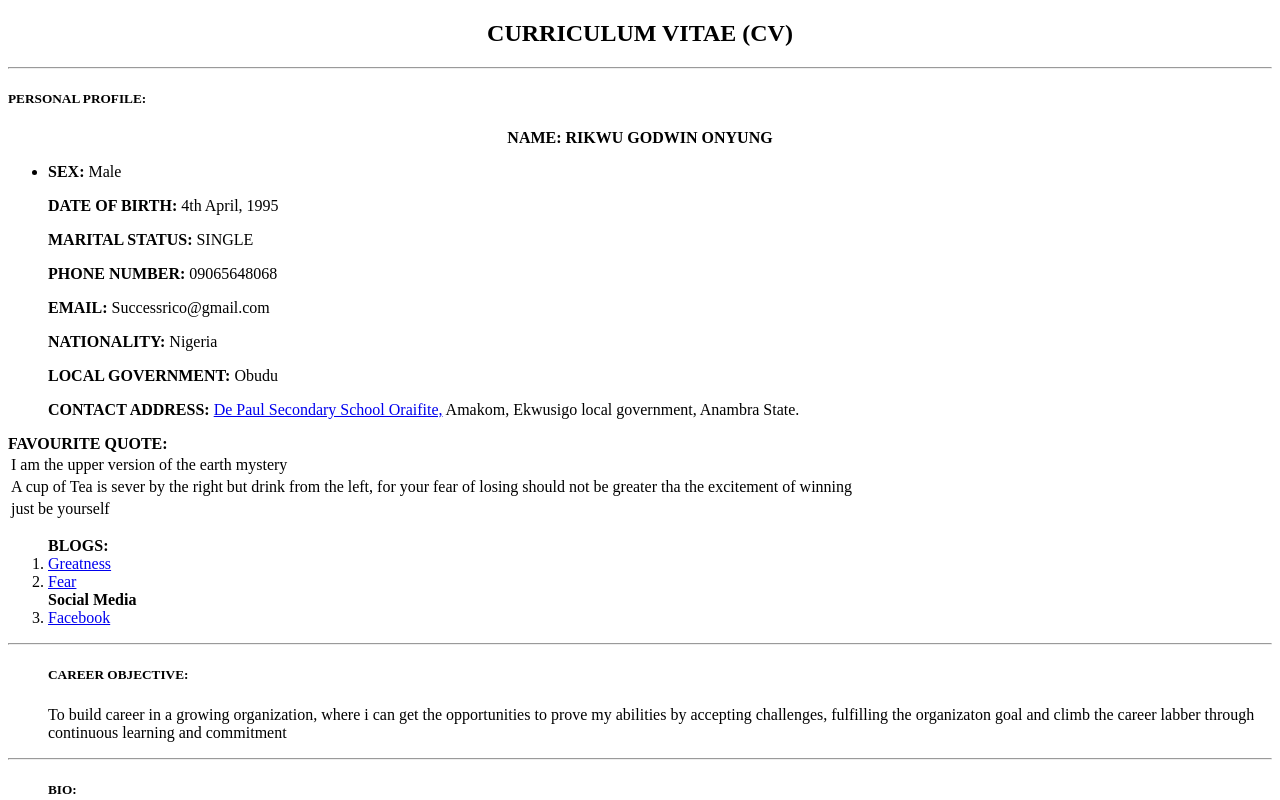
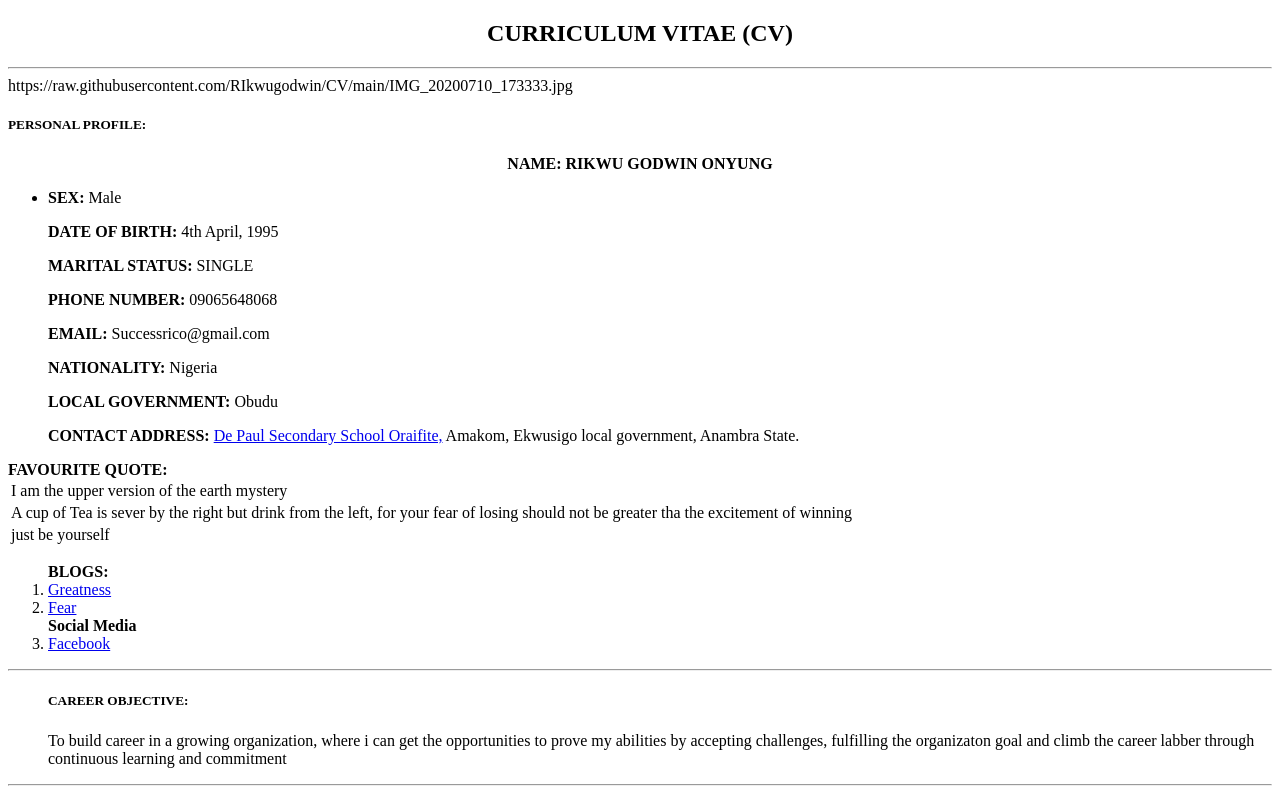
Before and after one commit to RIkwugodwin/FIRST, a plain HTML site: page index.html in a window 1280 px wide. Shown: the top 800 px of the page. Drawn offline with Linux system fonts and the light colour scheme.

Commit message:
Update index.html

```diff
--- a/index.html
+++ b/index.html
@@ -9,6 +9,7 @@
 <body>
     <Strong><h2><center>CURRICULUM VITAE (CV)</center> </h2></Strong>
 <hr>
+    https://raw.githubusercontent.com/RIkwugodwin/CV/main/IMG_20200710_173333.jpg
 <p><b> <h5> PERSONAL PROFILE:</h5></b></p>
 <table><Strong> <center><b>NAME: </b>  RIKWU GODWIN ONYUNG </center></Strong>
     <ul><li><b>SEX:</b> Male
```
